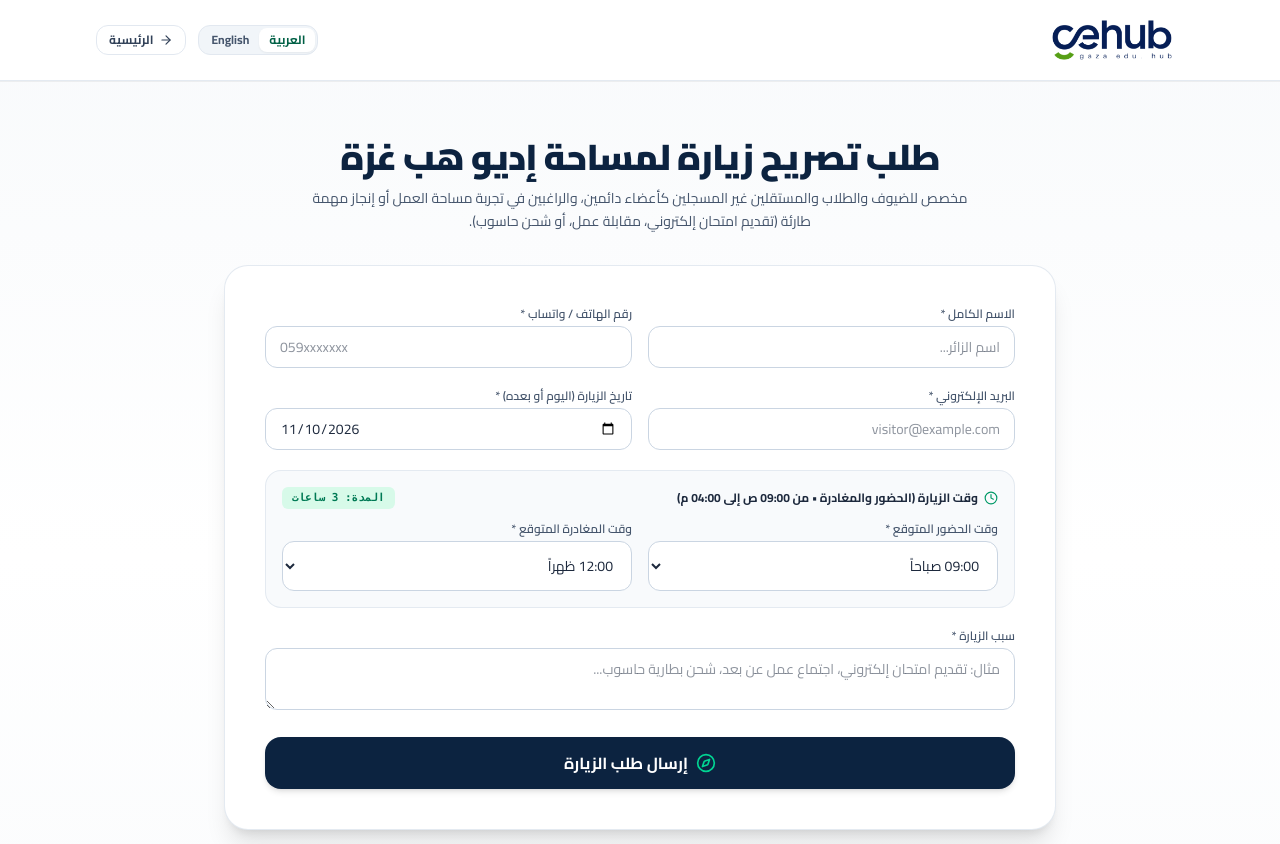
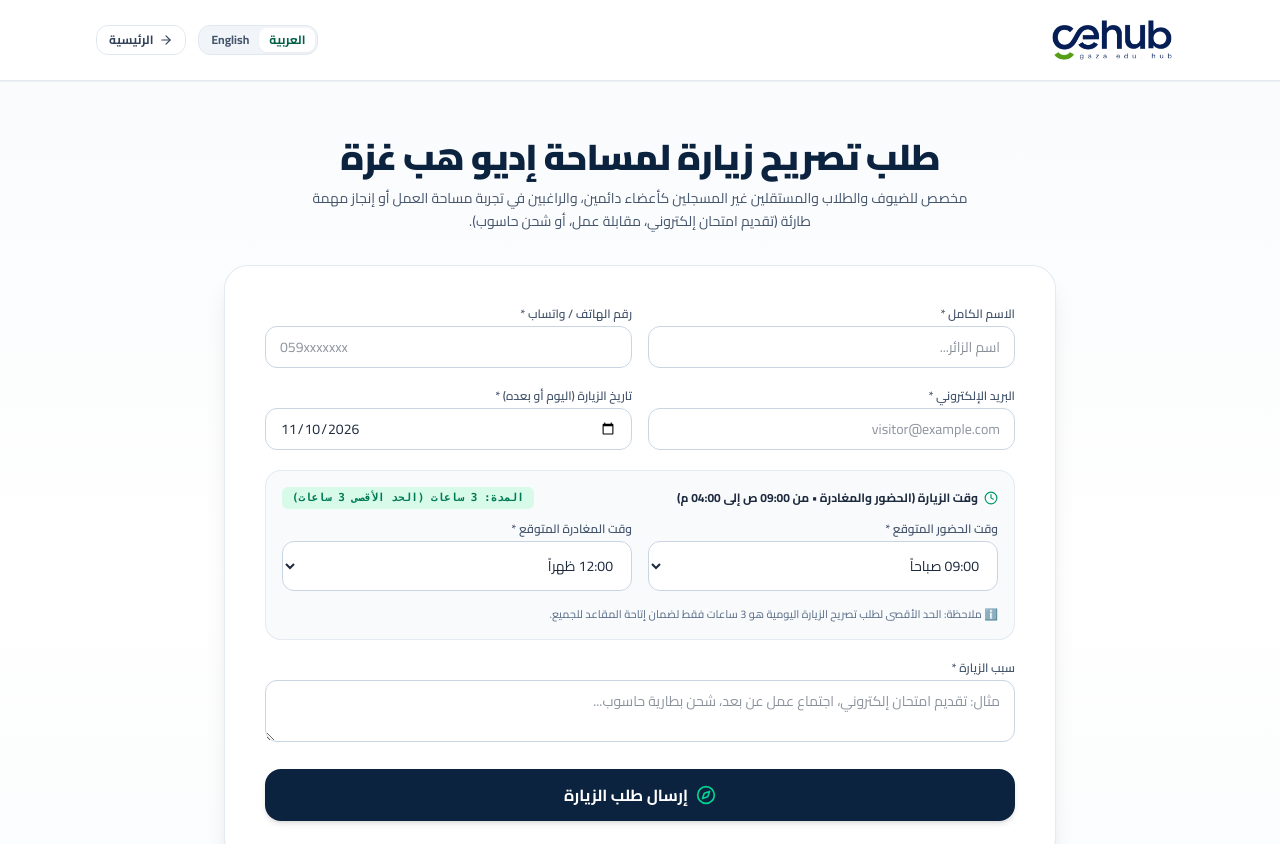
Before and after one commit to baroudhadeel9/EduHub, a Next.js app: page /visit in a window 1280 px wide. Shown: the top 844 px of the page. Built offline with nearby package versions, Linux system fonts and the light colour scheme.

Commit message:
feat: restrict visitor departure time slots to max 3 hours

```diff
--- a/src/components/booking/VisitorPassTab.tsx
+++ b/src/components/booking/VisitorPassTab.tsx
@@ -52,14 +52,17 @@ export default function VisitorPassTab() {
   // Arrival slots: strictly before 4:00 PM (9:00 AM to 3:30 PM)
   const arrivalSlots = allSlots.filter((s) => s.hour24 < 16);
 
-  // Departure slots: strictly after the selected arrival time up to 4:00 PM
-  const departureSlots = allSlots.filter((s) => s.hour24 > startHour);
+  // Departure slots: strictly after startHour AND maximum 3 hours duration (up to 4:00 PM closing)
+  const maxDepartureHour = Math.min(16, startHour + 3);
+  const departureSlots = allSlots.filter(
+    (s) => s.hour24 > startHour && s.hour24 <= maxDepartureHour
+  );
 
   const handleStartChange = (newStart: number) => {
     setStartHour(newStart);
-    if (newStart >= endHour) {
-      const nextEnd = Math.min(16, newStart + 2 > 16 ? 16 : newStart + 1);
-      setEndHour(nextEnd);
+    const newMaxEnd = Math.min(16, newStart + 3);
+    if (endHour <= newStart || endHour > newMaxEnd) {
+      setEndHour(newMaxEnd);
     }
   };
 
@@ -112,6 +115,16 @@ export default function VisitorPassTab() {
     const startSlot = allSlots.find((s) => s.hour24 === startHour);
     const endSlot = allSlots.find((s) => s.hour24 === endHour);
     const duration = Math.max(0.5, endHour - startHour);
+
+    if (duration > 3) {
+      setSubmitError(
+        isRTL
+          ? "الحد الأقصى لطلب تصريح الزيارة هو 3 ساعات فقط لكل زائر."
+          : "Maximum duration for a visitor pass is 3 hours."
+      );
+      return;
+    }
+
     const formattedVisitTime = isRTL
       ? `من ${startSlot?.labelAr} إلى ${endSlot?.labelAr}`
       : `From ${startSlot?.labelEn} to ${endSlot?.labelEn}`;
@@ -123,7 +136,9 @@ export default function VisitorPassTab() {
         phone: visPhone.trim(),
         email: visEmail.trim(),
         visitDate: visDate,
-        durationHours: Math.round(duration),
+        durationHours: duration,
+        startHour: startHour,
+        endHour: endHour,
         visitTime: formattedVisitTime,
         purpose: visReason.trim(),
       });
@@ -242,8 +257,8 @@ export default function VisitorPassTab() {
               </span>
               <span className="text-[11px] font-bold text-emerald-700 bg-emerald-100/80 px-2.5 py-0.5 rounded-md font-mono">
                 {isRTL
-                  ? `المدة: ${endHour - startHour} ${endHour - startHour === 1 ? "ساعة" : endHour - startHour === 2 ? "ساعتان" : "ساعات"}`
-                  : `Duration: ${endHour - startHour} hrs`}
+                  ? `المدة: ${endHour - startHour} ${endHour - startHour === 1 ? "ساعة" : endHour - startHour === 2 ? "ساعتان" : "ساعات"} (الحد الأقصى 3 ساعات)`
+                  : `Duration: ${endHour - startHour} hrs (Max 3 hrs)`}
               </span>
             </div>
 
@@ -288,6 +303,12 @@ export default function VisitorPassTab() {
                 </select>
               </div>
             </div>
+
+            <p className="text-[11px] text-slate-500 font-medium pt-0.5">
+              ℹ️ {isRTL
+                ? "ملاحظة: الحد الأقصى لطلب تصريح الزيارة اليومية هو 3 ساعات فقط لضمان إتاحة المقاعد للجميع."
+                : "Note: Maximum duration for a daily visitor pass is 3 hours to ensure desk availability for all."}
+            </p>
           </div>
 
           {/* Reason for Visit */}
--- a/src/services/applications.ts
+++ b/src/services/applications.ts
@@ -1261,6 +1261,8 @@ export async function submitVisitorRequestApi(data: {
   email: string;
   visitDate: string;
   durationHours?: number;
+  startHour?: number;
+  endHour?: number;
   visitTime?: string;
   purpose: string;
 }) {
@@ -1276,9 +1278,13 @@ export async function submitVisitorRequestApi(data: {
       email: data.email,
       visitDate: data.visitDate,
       purpose: data.purpose,
+      duration_hours: data.durationHours,
+      durationHours: data.durationHours,
+      startHour: data.startHour,
+      endHour: data.endHour,
       visitTime: data.visitTime,
       visit_time: data.visitTime,
-      notes: data.visitTime ? `وقت الزيارة: ${data.visitTime}` : (data.durationHours ? `المدة: ${data.durationHours} ساعات` : undefined),
+      notes: data.visitTime ? `وقت الزيارة: ${data.visitTime} (المدة: ${data.durationHours || 3} ساعات)` : undefined,
     }),
   });
 
```
